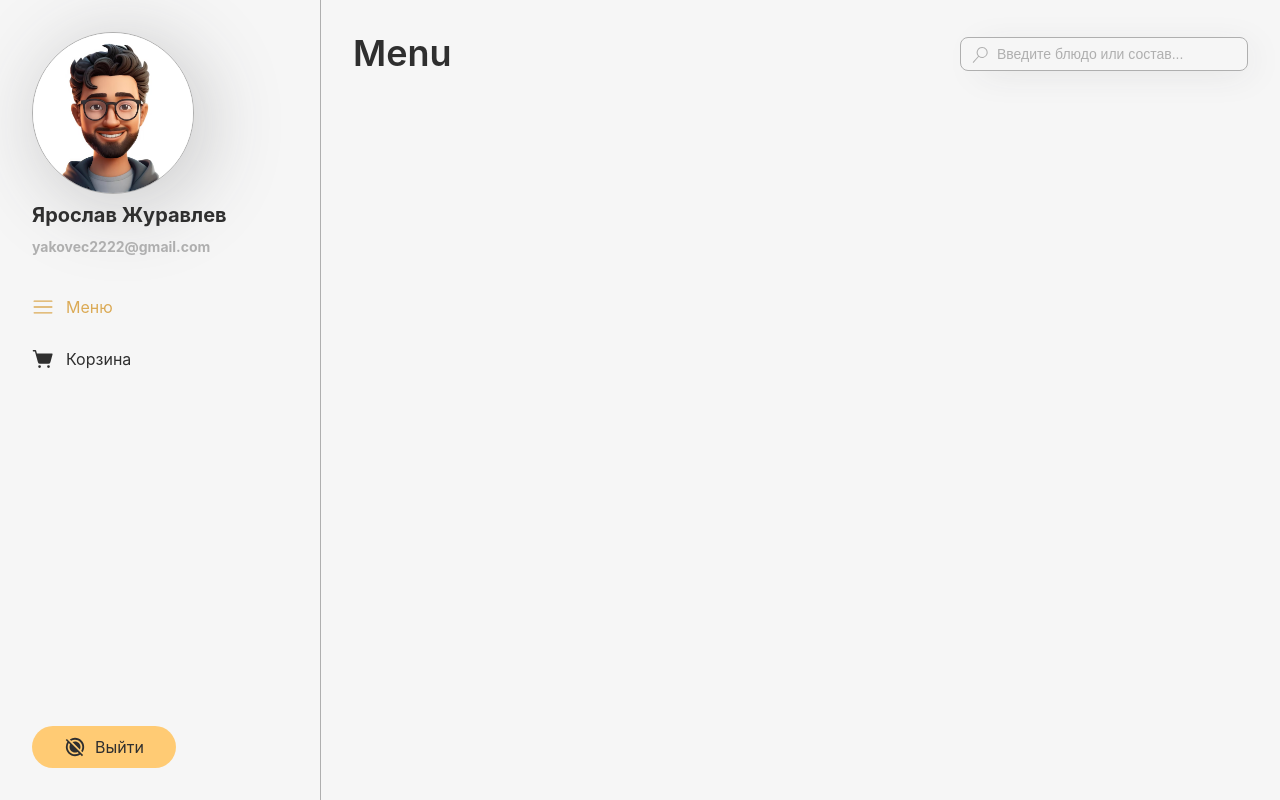
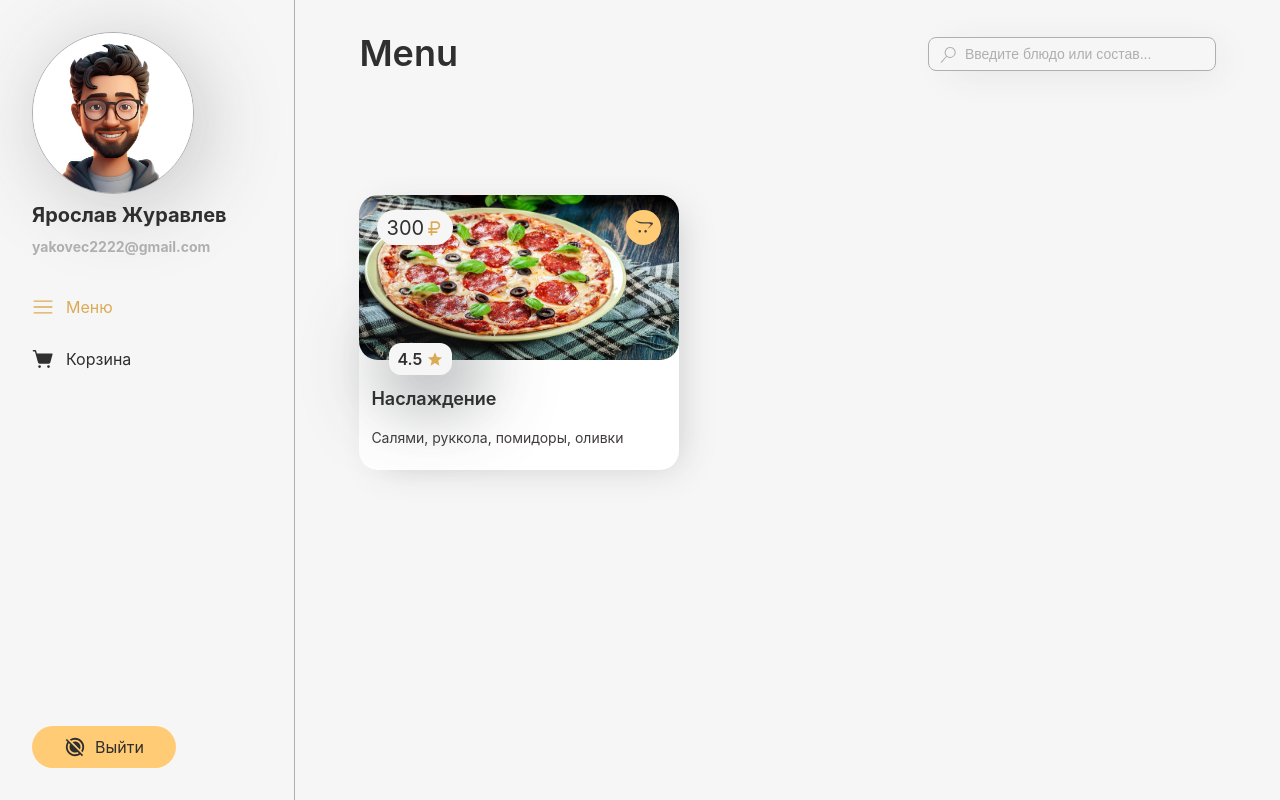
Before and after one commit to AlexeyYakovec/pizza-app, a React (Vite) app: page / in a window 1280 px wide. Built offline with nearby package versions, Linux system fonts and the light colour scheme.

Commit message:
added component productcard and styles

```diff
--- a/src/components/Button/Button.props.ts
+++ b/src/components/Button/Button.props.ts
@@ -2,5 +2,5 @@ import { ButtonHTMLAttributes, ReactNode } from "react";
 
 export interface ButtonProps extends ButtonHTMLAttributes<HTMLButtonElement> {
    children: ReactNode;
-   appearence?: "big" | "small";
+   appearance?: "big" | "small";
 }
--- a/src/components/Button/Button.tsx
+++ b/src/components/Button/Button.tsx
@@ -6,7 +6,7 @@ import { ButtonProps } from "./Button.props";
 const Button = ({
    children,
    className,
-   appearence = "small",
+   appearance = "small",
    ...props
 }: ButtonProps) => {
    return (
@@ -15,8 +15,8 @@ const Button = ({
             styles["button"],
             styles["accent"],
             className,
-            { [styles["small"]]: appearence === "small" },
-            { [styles["big"]]: appearence === "big" }
+            { [styles["small"]]: appearance === "small" },
+            { [styles["big"]]: appearance === "big" }
          )}
          {...props}
       >
--- /dev/null
+++ b/src/components/ProductCard/ProductCard.module.css
@@ -0,0 +1,95 @@
+.card {
+   background-color: white;
+   border-radius: 19px;
+   box-shadow: 10px 6px 36px -12px rgba(58, 61, 65, 0.25);
+   width: 320px;
+}
+
+.card-head {
+   position: relative;
+   min-height: 165px;
+   background-size: 100% 100%;
+   border-radius: 19px;
+}
+
+.head-price {
+   position: absolute;
+   top: 15px;
+   left: 18px;
+   background-color: var(--white-color);
+   width: 76px;
+   height: 35px;
+   border-radius: 20px;
+   font-size: 20px;
+   font-style: normal;
+   font-weight: 400;
+   line-height: normal;
+   display: flex;
+   align-items: center;
+   justify-content: center;
+}
+.currency {
+   color: var(--primary-color-hover);
+}
+.head-add-to-cart {
+   position: absolute;
+   top: 15px;
+   right: 18px;
+   padding: 0;
+   height: 35px;
+   width: 35px;
+   border-radius: 50%;
+   background-color: var(--primary-color);
+   transition: 0.25s ease-in-out;
+}
+.head-add-to-cart:hover {
+   background-color: var(--primary-color-hover);
+   border: 1px solid transparent;
+}
+.head-add-to-cart-svg {
+   fill: var(--separator);
+   font-size: 18px;
+}
+.head-rating {
+   position: absolute;
+   bottom: -15px;
+   left: 30px;
+   background-color: var(--white-color);
+   padding: 4px 8px;
+   border-radius: 12px;
+   display: flex;
+   align-items: center;
+   gap: 4px;
+   box-shadow: 10px 6px 80px 10px rgba(58, 61, 65, 0.8);
+   font-weight: 600;
+}
+.head-rating svg {
+   fill: var(--primary-color-hover);
+   font-size: 18px;
+}
+
+/* card-footer */
+
+.card-footer {
+   padding: 12px;
+   display: flex;
+   flex-direction: column;
+   border-radius: 0 0 19px 0;
+   gap: 12px;
+}
+.footer-title {
+   font-size: 18px;
+   font-style: normal;
+   font-weight: 600;
+   line-height: normal;
+   margin-top: 16px;
+}
+.footer-description {
+   font-size: 14px;
+   font-style: normal;
+   font-weight: 400;
+   line-height: normal;
+   color: var(--separator);
+   margin-top: 8px;
+   margin-bottom: 12px;
+}
--- /dev/null
+++ b/src/components/ProductCard/ProductCard.tsx
@@ -0,0 +1,45 @@
+import styles from "./ProductCard.module.css";
+import cn from "classnames";
+
+import { ProductCardProps } from "./ProductCard.props";
+
+import { FaOpencart } from "react-icons/fa6";
+import { IoMdStar } from "react-icons/io";
+import { BiRuble } from "react-icons/bi";
+
+import pizza from "../../assets/img/pizza.jpg";
+import { Link } from "react-router-dom";
+
+function ProductCard(props: ProductCardProps) {
+   return (
+      <Link to={""}>
+         <div className={styles["card"]}>
+            <div
+               className={styles["card-head"]}
+               // style={{ backgroundImage: `url(${props.image})` }}
+               style={{ backgroundImage: `url(${pizza})` }}
+            >
+               <span className={styles["head-price"]}>
+                  {props.price}
+                  <BiRuble className={styles["currency"]} />
+               </span>
+               <button className={styles["head-add-to-cart"]}>
+                  <FaOpencart className={styles["head-add-to-cart-svg"]} />
+               </button>
+               <span className={styles["head-rating"]}>
+                  {props.rating}
+                  <IoMdStar />
+               </span>
+            </div>
+            <div className={styles["card-footer"]}>
+               <span className={styles["footer-title"]}>{props.title}</span>
+               <span className={styles["footer-description"]}>
+                  {props.description}
+               </span>
+            </div>
+         </div>
+      </Link>
+   );
+}
+
+export default ProductCard;
--- a/src/layout/Menu/Layout.module.css
+++ b/src/layout/Menu/Layout.module.css
@@ -9,7 +9,7 @@
 .layout_sidebar {
    display: flex;
    flex-direction: column;
-   width: 20%;
+   width: 18%;
    border-right: 1px solid var(--placeholder);
    padding: 2rem;
 }
@@ -60,7 +60,7 @@
 }
 
 .content {
-   padding: 2rem;
+   padding: 2rem 4rem;
    flex: 1;
 }
 
--- a/src/pages/Menu/Menu.module.css
+++ b/src/pages/Menu/Menu.module.css
@@ -2,4 +2,5 @@
    display: flex;
    justify-content: space-between;
    align-items: center;
+   margin-bottom: 120px;
 }
--- a/src/pages/Menu/Menu.tsx
+++ b/src/pages/Menu/Menu.tsx
@@ -2,6 +2,7 @@ import styles from "./Menu.module.css";
 
 import Headling from "../../components/Headling/Headling";
 import Search from "../../components/Search/Search";
+import ProductCard from "../../components/ProductCard/ProductCard";
 
 const Menu = () => {
    return (
@@ -10,6 +11,16 @@ const Menu = () => {
             <Headling>Menu</Headling>
             <Search placeholder="Введите блюдо или состав..." />
          </div>
+         <div>
+            <ProductCard
+               id={1}
+               description="Салями, руккола, помидоры, оливки"
+               title="Наслаждение"
+               rating={4.5}
+               price={300}
+               image="/product"
+            />
+         </div>
       </>
    );
 };
```
Also changed, not shown: src/components/ProductCard/ProductCard.props.ts (added, +8 -0 lines), src/assets/img/pizza.jpg (added).
